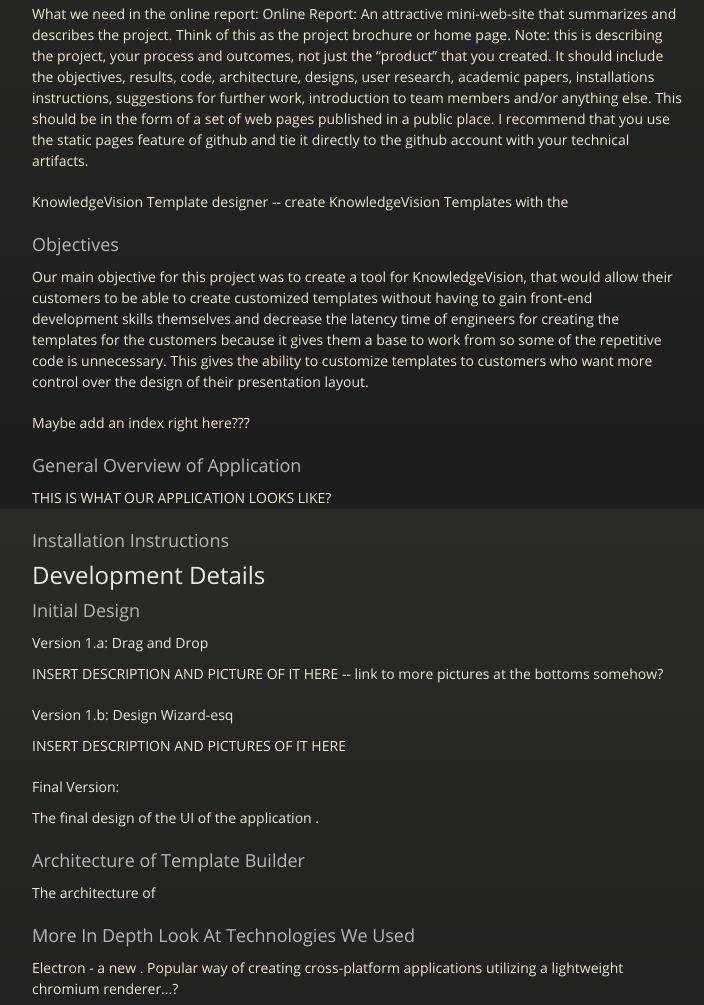
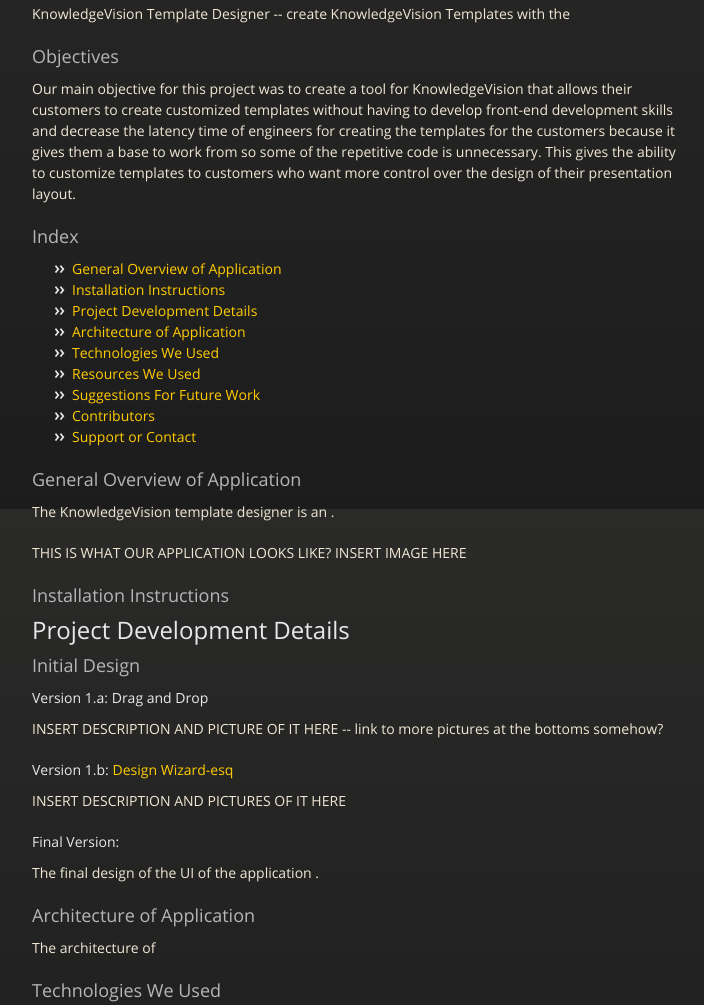
Before and after one commit to SeniorFieldProjectKVTeam/SeniorFieldProjectKVTeam.github.io, a plain HTML site: page index.html in a window 1280 px wide. Shown: the part 291-1296 px from the top of the page, without its empty margins (283-987 px from the left). Drawn offline with nearby package versions, Linux system fonts and the light colour scheme.

Commit message:
updated stuff

```diff
--- a/index.html
+++ b/index.html
@@ -18,7 +18,7 @@
 
   </head>
   <body>
-      <div id="header">
+      <!--<div id="header">
         <nav>
           <li class="fork"><a href="https://github.com/SeniorFieldProjectKVTeam">View On GitHub</a></li>
         </nav>
@@ -37,32 +37,43 @@
         <h3>
 <a id="brandeis-spring-2016-senior-field-project-knowledgevision-team" class="anchor" href="#brandeis-spring-2016-senior-field-project-knowledgevision-team" aria-hidden="true"><span aria-hidden="true" class="octicon octicon-link"></span></a>Brandeis Spring 2016 Senior Field Project: KnowledgeVision Team</h3>
 
-
-<p>What we need in the online report: Online Report: An attractive mini-web-site that summarizes and describes the project. Think of this as the project brochure or home page. Note: this is describing the project, your process and outcomes, not just the “product” that you created. It should include the objectives, results, code, architecture, designs, user research, academic papers, installations instructions, suggestions for further work, introduction to team members and/or anything else. This should be in the form of a set of web pages published in a public place. I recommend that you use the static pages feature of github and tie it directly to the github account with your technical artifacts.</p>
-
-<p>KnowledgeVision Template designer -- create KnowledgeVision Templates with the </p>
+<p>KnowledgeVision Template Designer -- create KnowledgeVision Templates with the </p>
 
 <h3>
 <a id="designer-templates" class="anchor" href="#designer-templates" aria-hidden="true"><span aria-hidden="true" class="octicon octicon-link"></span></a>Objectives</h3>
 
-<p>Our main objective for this project was to create a tool for KnowledgeVision, that would allow their customers to be able to create customized templates without having to gain front-end development skills themselves and decrease the latency time of engineers for creating the templates for the customers because it gives them a base to work from so some of the repetitive code is unnecessary. This gives the ability to customize templates to customers who want more control over the design of their presentation layout.</p>
+<p>Our main objective for this project was to create a tool for KnowledgeVision that allows their customers to create customized templates without having to develop front-end development skills and decrease the latency time of engineers for creating the templates for the customers because it gives them a base to work from so some of the repetitive code is unnecessary. This gives the ability to customize templates to customers who want more control over the design of their presentation layout.</p>
 
-<p>Maybe add an index right here???</p>
+<h3>Index</h3>
+<ul>
+	<li><a href="#1">General Overview of Application</a></li>
+	<li><a href="#2">Installation Instructions</a></li>
+	<li><a href="#3">Project Development Details</a></li>
+	<li><a href="#4">Architecture of Application</a></li>
+	<li><a href="#5">Technologies We Used</a></li>
+	<li><a href="#6">Resources We Used</a></li>
+	<li><a href="#7">Suggestions For Future Work</a></li>
+	<li><a href="#8">Contributors</a></li>
+	<li><a href="#9">Support or Contact</a></li>
+</ul>
 
-<h3>General Overview of Application</h3>
+<h3 id="1">General Overview of Application</h3>
 
-<p>THIS IS WHAT OUR APPLICATION LOOKS LIKE?</p>
+<p>The KnowledgeVision template designer is an .</p>
 
-<h3>Installation Instructions</h3>
+<p>THIS IS WHAT OUR APPLICATION LOOKS LIKE? INSERT IMAGE HERE </p>
 
-<h2>Development Details </h2>
+<h3 id="2">Installation Instructions</h3>
+
+
+<h2 id="3">Project Development Details </h2>
 <h3>Initial Design</h3>
 
 <h4>Version 1.a: Drag and Drop</h4>
 
 <p>INSERT DESCRIPTION AND PICTURE OF IT HERE -- link to more pictures at the bottoms somehow? </p>
 
-<h4>Version 1.b: Design Wizard-esq</h4>
+<h4>Version 1.b: <a href="https://github.com/SeniorFieldProjectKVTeam/OtherDocuments/blob/master/KVDesignWizardPrototype1.pptx">Design Wizard-esq</a></h4>
 
 <p>INSERT DESCRIPTION AND PICTURES OF IT HERE</p>
 
@@ -70,19 +81,19 @@
 
 <p>The final design of the UI of the application   . </p>
 
-<h3>Architecture of Template Builder</h3>
+<h3 id="4">Architecture of Application</h3>
 
 <p>The architecture of </p>
 
-<h3>
-<a id="designer-templates" class="anchor" href="#designer-templates" aria-hidden="true"><span aria-hidden="true" class="octicon octicon-link"></span></a>More In Depth Look At Technologies We Used</h3>
+<h3 id="5">
+<a id="designer-templates" class="anchor" href="#designer-templates" aria-hidden="true"><span aria-hidden="true" class="octicon octicon-link"></span></a>Technologies We Used</h3>
 
 
 <p>Electron - a new  . Popular way of creating cross-platform applications utilizing a lightweight chromium renderer...?</p>
 
 <p>Javascript/HTML/CSS</p>
 
-<h3>
+<h3 id="6">
 <a id="creating-pages-manually" class="anchor" href="#creating-pages-manually" aria-hidden="true"><span aria-hidden="true" class="octicon octicon-link"></span></a>Resources We Utilized</h3>
 
 <p>Books:
@@ -90,6 +101,7 @@
 		<li><a href="http://theleanstartup.com/">The Lean StartUp</a> by Eric Ries</li>
 		<li><a href="http://www.amazon.com/Dont-Make-Me-Think-Usability/dp/0321344758">Don't Make Me Think</a> by Steve Krug</li>
 		<li><a href="http://www.amazon.com/Designing-Mind-Simple-Understanding-Interface/dp/012375030X">Designing With the Mind in Mind</a> by Jeff Johnson</li>
+		<li><a href="http://SeniorFieldProjectKVTeam.github.io/DesignV1/EnhancedTemplatesGuidev.1.3.pdf/">KnowledgeVision Enhanced Templates Guide v.1.3</a></li>
 	</ul></p>
 
 <p>Websites:
@@ -99,13 +111,13 @@
 	</ul>
 </p>
 
-<h3>Suggestions for Future Work</h3>
+<h3 id="7">Suggestions for Future Work</h3>
 
 <p>For continuing the project, we suggest that </p>
 
 
-<h3>
-<a id="authors-and-contributors" class="anchor" href="#authors-and-contributors" aria-hidden="true"><span aria-hidden="true" class="octicon octicon-link"></span></a>Authors and Contributors</h3>
+<h3 id="8">
+<a id="authors-and-contributors" class="anchor" href="#authors-and-contributors" aria-hidden="true"><span aria-hidden="true" class="octicon octicon-link"></span></a>Contributors</h3>
 
 <p>Tiffany Chen(<a href="https://github.com/tiffwchen" class="user-mention">@tiffwchen</a>) is a graduating Master's student at Brandeis University and holds a B.A. in Biological Sciences from Wellesley College.</p>
 
@@ -113,7 +125,7 @@
 
 <p>Wan Zhou</p>
 
-<h3>
+<h3 id="9">
 <a id="support-or-contact" class="anchor" href="#support-or-contact" aria-hidden="true"><span aria-hidden="true" class="octicon octicon-link"></span></a>Support or Contact</h3>
 
 <p>Feel free to make a pull request!</p>
@@ -122,5 +134,6 @@
     </div>
     <!--[if !IE]><script>fixScale(document);</script><![endif]-->
 
+	<p>What we need in the online report: Online Report: An attractive mini-web-site that summarizes and describes the project. Think of this as the project brochure or home page. Note: this is describing the project, your process and outcomes, not just the “product” that you created. It should include the objectives, results, code, architecture, designs, user research, academic papers, installations instructions, suggestions for further work, introduction to team members and/or anything else. This should be in the form of a set of web pages published in a public place. I recommend that you use the static pages feature of github and tie it directly to the github account with your technical artifacts.</p>
   </body>
 </html>
```
Also changed, not shown: 2 other files.
